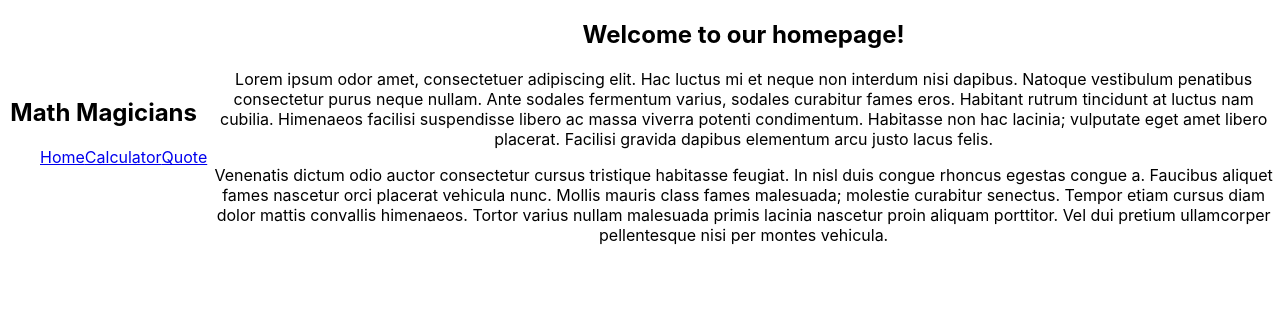
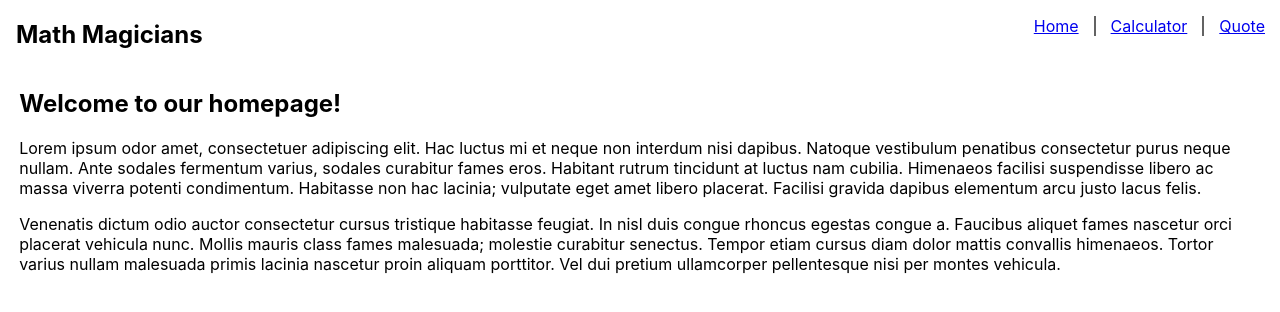
Before and after one commit to ShingiraiBhengesa/math-magicians, a React (Create React App) app: page / in a window 1280 px wide. Shown: the top 312 px of the page. Built offline with nearby package versions, Linux system fonts and the light colour scheme.

Commit message:
style quote and home components

```diff
--- a/src/App.css
+++ b/src/App.css
@@ -1,15 +1,33 @@
-html,
-body {
-  padding: 0;
-  margin: 0;
-  box-sizing: border-box;
+nav {
+  display: flex;
+  justify-content: space-between;
 }
 
-.App {
-  padding: 0;
-  margin: 0;
+nav h1 {
+  padding-left: 1rem;
+}
+
+nav ul a {
+  border-right: 2px solid #636363;
+  display: inline-block;
+  padding: 0 15px;
+}
+
+nav ul a:last-child {
+  border-right: 0;
+}
+
+main {
+  text-align: left;
+  padding: 0 1.2rem;
+}
+
+.calculator-container {
   display: flex;
-  justify-content: center;
-  align-items: center;
-  text-align: center;
+  justify-content: space-around;
 }
+
+.quote-container {
+  padding: 25% 5%;
+  font-size: 1.4rem;
+}
```
